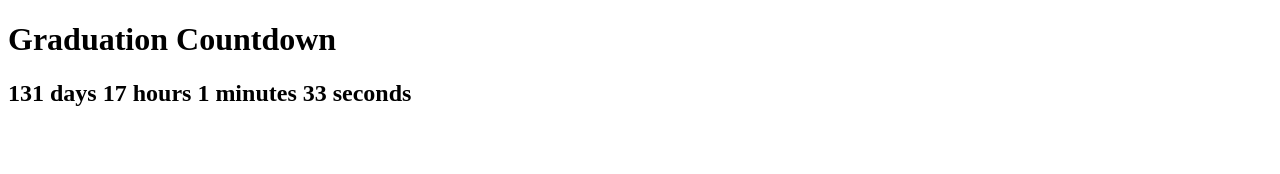
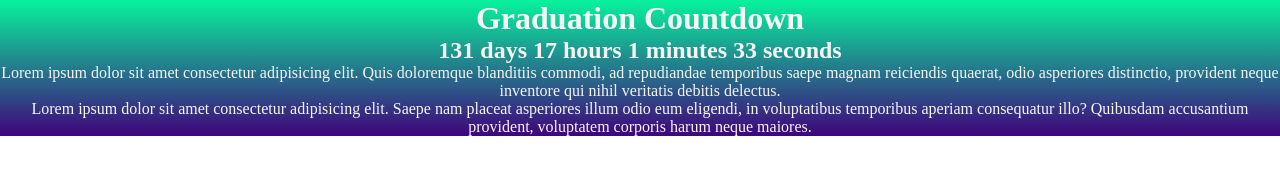
Before and after one commit to stephaniemlozano/grad-countdown, a plain HTML site: page index.html in a window 1280 px wide. Drawn offline with Linux system fonts and the light colour scheme.

Commit message:
added css styling

```diff
--- a/index.html
+++ b/index.html
@@ -10,8 +10,8 @@
   <body>
     <h1>Graduation Countdown</h1>
     <h2 id="timer">00:00:00</h2>
-    <p></p>
-    <section></section>
+    <p>Lorem ipsum dolor sit amet consectetur adipisicing elit. Quis doloremque blanditiis commodi, ad repudiandae temporibus saepe magnam reiciendis quaerat, odio asperiores distinctio, provident neque inventore qui nihil veritatis debitis delectus.</p>
+    <section>Lorem ipsum dolor sit amet consectetur adipisicing elit. Saepe nam placeat asperiores illum odio eum eligendi, in voluptatibus temporibus aperiam consequatur illo? Quibusdam accusantium provident, voluptatem corporis harum neque maiores.</section>
     <script src="/scripts.js"></script>
   </body>
 </html>
--- a/styles.css
+++ b/styles.css
@@ -0,0 +1,31 @@
+*,
+*::after,
+*::before {
+  margin: 0;
+  padding: 0;
+  box-sizing: inherit;
+}
+
+body {
+    background-color: linear-gradient(
+        90deg,
+        hsla(270, 94%, 25%, 1) 0%,
+        hsla(158, 94%, 49%, 1) 100%
+      );;
+  background: hsla(270, 94%, 25%, 1);
+  background: -moz-linear-gradient(
+    90deg,
+    hsla(270, 94%, 25%, 1) 0%,
+    hsla(158, 94%, 49%, 1) 100%
+  );
+  background: -webkit-linear-gradient(
+    90deg,
+    hsla(270, 94%, 25%, 1) 0%,
+    hsla(158, 94%, 49%, 1) 100%
+  );
+  filter: progid: DXImageTransform.Microsoft.gradient( startColorstr="#42047E", endColorstr="#07F49E", GradientType=1 );
+  background-repeat: no-repeat;
+  ;
+  color: whitesmoke;
+  text-align: center;
+}
```
